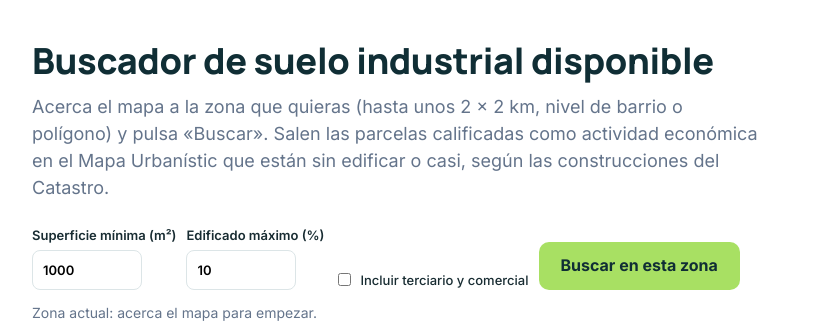
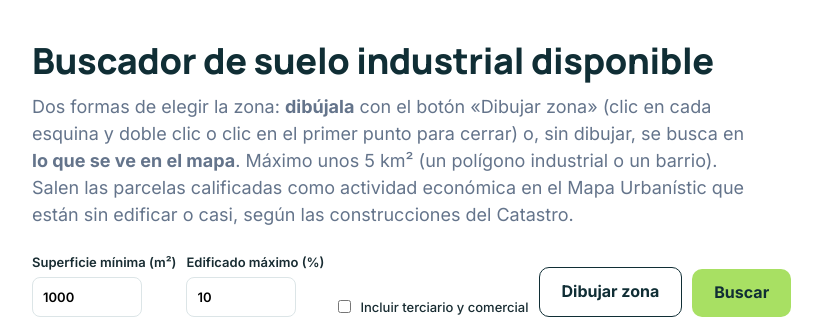
Before and after one commit to vann4413-coder/ubicaciones, a Python web app: template app/web/templates/suelo.html in a window 1280 px wide. Shown: the part 64-396 px from the top of the page, without its empty margins (44-866 px from the left). Run offline with Jinja, Linux system fonts and the light colour scheme; the template is opened without the code that fills it, so the values that code supplies are empty.

Commit message:
Buscador de suelo: dibujar la zona en el mapa (polígono) y buscar/exportar solo dentro de ella
Co-Authored-By: Claude Opus 5.5 <noreply@anthropic.com>
Claude-Session: https://claude.ai/code/session_01B2gdACnnbb92rx57QNWFdN

```diff
--- a/app/web/templates/suelo.html
+++ b/app/web/templates/suelo.html
@@ -13,6 +13,8 @@
   .lista-suelo .item:hover { background: #f4f7f6; }
   .lista-suelo .item b { font-size: 15px; } .lista-suelo small { color: var(--suave); display: block; }
   .estado-suelo { font-size: 14px; color: var(--suave); margin: 6px 0 10px; min-height: 20px; }
+  .dibujando #mapa-suelo canvas { cursor: crosshair !important; }
+  #b-dibujar.activo { background: var(--acento); color: #102e35; border-color: var(--acento); }
   .tag { display: inline-block; font-size: 11px; font-weight: 700; padding: 2px 8px; border-radius: 99px; margin-left: 6px; }
   .tag.v { background: #dff3ea; color: #15805d; } .tag.a { background: #fbf0dc; color: #8a5a12; }
   @media (max-width: 900px) { .suelo { grid-template-columns: 1fr; } #mapa-suelo, .lista-suelo { height: 50vh; } }
@@ -20,12 +22,14 @@
 {% endblock %}
 {% block contenido %}
 <h1>Buscador de suelo industrial disponible</h1>
-<p class="bajada">Acerca el mapa a la zona que quieras (hasta unos 2 × 2 km, nivel de barrio o polígono) y pulsa «Buscar». Salen las parcelas calificadas como actividad económica en el Mapa Urbanístic que están sin edificar o casi, según las construcciones del Catastro.</p>
+<p class="bajada">Dos formas de elegir la zona: <b>dibújala</b> con el botón «Dibujar zona» (clic en cada esquina y doble clic o clic en el primer punto para cerrar) o, sin dibujar, se busca en <b>lo que se ve en el mapa</b>. Máximo unos 5 km² (un polígono industrial o un barrio). Salen las parcelas calificadas como actividad económica en el Mapa Urbanístic que están sin edificar o casi, según las construcciones del Catastro.</p>
 <div class="filtros">
   <label>Superficie mínima (m²) <input type="number" id="f-sup" value="1000" min="0" step="100"></label>
   <label>Edificado máximo (%) <input type="number" id="f-edif" value="10" min="0" max="100" step="5"></label>
   <label style="display:flex;gap:6px;align-items:center;font-weight:500"><input type="checkbox" id="f-terc"> Incluir terciario y comercial</label>
-  <button class="btn" id="b-buscar">Buscar en esta zona</button>
+  <button class="btn btn-sec" id="b-dibujar" type="button">Dibujar zona</button>
+  <button class="btn btn-sec" id="b-borrar" type="button" hidden>Borrar zona</button>
+  <button class="btn" id="b-buscar">Buscar</button>
   <a class="btn btn-sec" id="b-excel" href="#" hidden>Descargar Excel</a>
 </div>
 <div class="estado-suelo" id="estado">Zona actual: acerca el mapa para empezar.</div>
@@ -46,31 +50,94 @@
     mapa.addSource("p", { type: "geojson", data: { type: "FeatureCollection", features: [] } });
     mapa.addLayer({ id: "p", type: "fill", source: "p", paint: { "fill-color": ["case", ["<", ["get", "pct_edificado"], 1], "#15805d", "#b7791f"], "fill-opacity": 0.45 } });
     mapa.addLayer({ id: "p-b", type: "line", source: "p", paint: { "line-color": "#102e35", "line-width": 1.5 } });
-    mapa.on("click", "p", (e) => abrir(e.features[0].properties.rc));
+    mapa.on("click", "p", (e) => { if (!dibujando) abrir(e.features[0].properties.rc); });
     mapa.on("mouseenter", "p", () => mapa.getCanvas().style.cursor = "pointer");
     mapa.on("mouseleave", "p", () => mapa.getCanvas().style.cursor = "");
   });
+  let vertices = [], cerrada = false, dibujando = false;
+  const capaDibujo = () => {
+    const coords = vertices.length ? (cerrada ? [[...vertices, vertices[0]]] : null) : null;
+    const f = [];
+    if (cerrada) f.push({ type: "Feature", geometry: { type: "Polygon", coordinates: coords }, properties: {} });
+    else if (vertices.length > 1) f.push({ type: "Feature", geometry: { type: "LineString", coordinates: vertices }, properties: {} });
+    vertices.forEach((v) => f.push({ type: "Feature", geometry: { type: "Point", coordinates: v }, properties: {} }));
+    mapa.getSource("dibujo").setData({ type: "FeatureCollection", features: f });
+  };
+  mapa.on("load", () => {
+    mapa.addSource("dibujo", { type: "geojson", data: { type: "FeatureCollection", features: [] } });
+    mapa.addLayer({ id: "d-fill", type: "fill", source: "dibujo", filter: ["==", "$type", "Polygon"], paint: { "fill-color": "#a8e063", "fill-opacity": 0.15 } });
+    mapa.addLayer({ id: "d-line", type: "line", source: "dibujo", filter: ["!=", "$type", "Point"], paint: { "line-color": "#087f72", "line-width": 3, "line-dasharray": [2, 1] } });
+    mapa.addLayer({ id: "d-pt", type: "circle", source: "dibujo", filter: ["==", "$type", "Point"], paint: { "circle-radius": 5, "circle-color": "#fff", "circle-stroke-color": "#087f72", "circle-stroke-width": 2 } });
+  });
+  function areaKm2(vs) {
+    const lat0 = vs.reduce((a, v) => a + v[1], 0) / vs.length * Math.PI / 180;
+    const pts = vs.map((v) => [v[0] * 111.32 * Math.cos(lat0), v[1] * 110.57]);
+    let a = 0; for (let i = 0; i < pts.length; i++) { const [x1, y1] = pts[i], [x2, y2] = pts[(i + 1) % pts.length]; a += x1 * y2 - x2 * y1; }
+    return Math.abs(a) / 2;
+  }
+  function cerrar() {
+    if (vertices.length < 3) return;
+    cerrada = true; dibujando = false; document.body.classList.remove("dibujando");
+    document.getElementById("b-dibujar").classList.remove("activo"); document.getElementById("b-dibujar").textContent = "Dibujar zona";
+    mapa.doubleClickZoom.enable(); capaDibujo();
+    const k = areaKm2(vertices);
+    document.getElementById("estado").textContent = k > 5 ? `Zona dibujada: ${k.toFixed(1)} km². Es demasiado grande (máximo unos 5 km²): bórrala y dibuja una más pequeña.` : `Zona dibujada: ${k.toFixed(2)} km². Pulsa «Buscar».`;
+  }
+  document.getElementById("b-dibujar").addEventListener("click", () => {
+    if (dibujando) { cerrar(); return; }
+    vertices = []; cerrada = false; dibujando = true; capaDibujo();
+    document.body.classList.add("dibujando"); mapa.doubleClickZoom.disable();
+    const b = document.getElementById("b-dibujar"); b.classList.add("activo"); b.textContent = "Terminar zona";
+    document.getElementById("b-borrar").hidden = false;
+    document.getElementById("estado").textContent = "Haz clic en cada esquina de la zona. Doble clic, clic en el primer punto o «Terminar zona» para cerrarla.";
+  });
+  document.getElementById("b-borrar").addEventListener("click", () => {
+    vertices = []; cerrada = false; dibujando = false; capaDibujo(); mapa.doubleClickZoom.enable();
+    document.body.classList.remove("dibujando"); document.getElementById("b-borrar").hidden = true;
+    const b = document.getElementById("b-dibujar"); b.classList.remove("activo"); b.textContent = "Dibujar zona";
+    document.getElementById("estado").textContent = "Sin zona dibujada: se buscará en lo que se ve en el mapa.";
+  });
+  mapa.on("click", (e) => {
+    if (!dibujando) return;
+    const p = [e.lngLat.lng, e.lngLat.lat];
+    if (vertices.length >= 3) {
+      const a = mapa.project(vertices[0]), c = mapa.project(p);
+      if (Math.hypot(a.x - c.x, a.y - c.y) < 12) { cerrar(); return; }
+    }
+    vertices.push(p); capaDibujo();
+  });
+  mapa.on("dblclick", (e) => { if (dibujando) { e.preventDefault(); cerrar(); } });
   function zona() { const b = mapa.getBounds(); return [b.getWest(), b.getSouth(), b.getEast(), b.getNorth()].map((v) => v.toFixed(5)).join(","); }
   function km2() { const b = mapa.getBounds(); const dx = (b.getEast() - b.getWest()) * 111 * Math.cos(b.getCenter().lat * Math.PI / 180); const dy = (b.getNorth() - b.getSouth()) * 111; return dx * dy; }
-  mapa.on("moveend", () => { const k = km2(); document.getElementById("estado").textContent = k > 5 ? `Zona actual: ${k.toFixed(0)} km². Acerca el mapa hasta unos 5 km² para buscar.` : `Zona actual: ${k.toFixed(1)} km². Lista para buscar.`; });
+  mapa.on("moveend", () => { if (vertices.length) return; const k = km2(); document.getElementById("estado").textContent = k > 5 ? `Zona actual: ${k.toFixed(0)} km². Acerca el mapa hasta unos 5 km² para buscar.` : `Zona actual: ${k.toFixed(1)} km². Lista para buscar.`; });
   function abrir(rc) {
     const p = datos.parcelas.find((x) => x.rc === rc); if (!p) return;
     new maplibregl.Popup().setLngLat([p.lon, p.lat]).setHTML(`<b>${p.rc}</b><br>${fmt(p.superficie_m2)} m² · ${p.pct_edificado} % edificado<br>${p.calificacion}<br><a href="/informe/${p.rc}" target="_blank">Ver informe</a> · <a href="https://www1.sedecatastro.gob.es/CYCBienInmueble/OVCConCiud.aspx?RefC=${p.rc}" target="_blank">Catastro</a>`).addTo(mapa);
   }
   window.irA = (rc) => { const p = datos.parcelas.find((x) => x.rc === rc); mapa.flyTo({ center: [p.lon, p.lat], zoom: 17 }); setTimeout(() => abrir(rc), 900); };
   document.getElementById("b-buscar").addEventListener("click", async () => {
-    if (km2() > 5) { alertar("Acerca el mapa: la zona es demasiado grande."); return; }
-    const q = `bbox=${zona()}&sup_min=${document.getElementById("f-sup").value}&max_edif=${document.getElementById("f-edif").value}&terciario=${document.getElementById("f-terc").checked}`;
+    if (dibujando) cerrar();
+    const filtros = { sup_min: document.getElementById("f-sup").value, max_edif: document.getElementById("f-edif").value, terciario: document.getElementById("f-terc").checked };
+    const conZona = cerrada && vertices.length >= 3;
+    if (conZona && areaKm2(vertices) > 5) { alertar("La zona dibujada es demasiado grande (máximo unos 5 km²)."); return; }
+    if (!conZona && km2() > 5) { alertar("Acerca el mapa o dibuja una zona: lo que se ve es demasiado grande (máximo unos 5 km²)."); return; }
+    const q = `bbox=${zona()}&sup_min=${filtros.sup_min}&max_edif=${filtros.max_edif}&terciario=${filtros.terciario}`;
     const est = document.getElementById("estado"); est.textContent = "Buscando… consulta el Mapa Urbanístic y el Catastro (puede tardar hasta un minuto).";
-    document.getElementById("b-excel").hidden = true;
+    const ex = document.getElementById("b-excel"); ex.hidden = true;
     try {
-      const r = await fetch(`/api/admin/suelo?${q}`); const j = await r.json();
+      const r = conZona
+        ? await fetch("/api/admin/suelo", { method: "POST", headers: { "Content-Type": "application/json" }, body: JSON.stringify({ ...filtros, poligono: vertices }) })
+        : await fetch(`/api/admin/suelo?${q}`);
+      const j = await r.json();
       if (!r.ok) { est.textContent = j.detail || "No se ha podido buscar."; return; }
       datos = j;
       mapa.getSource("p").setData({ type: "FeatureCollection", features: j.parcelas.map((p) => ({ type: "Feature", geometry: p.geometria, properties: { rc: p.rc, pct_edificado: p.pct_edificado } })) });
       est.textContent = `${j.resumen.parcelas} parcelas disponibles (${j.resumen.sin_edificar} sin ninguna construcción) · ${fmt(j.resumen.superficie_total_m2 || 0)} m² en total · ${j.resumen.zonas_actividad} zonas de actividad económica en la zona.`;
       document.getElementById("lista").innerHTML = j.parcelas.map((p) => `<div class="item" onclick="irA('${p.rc}')"><b>${fmt(p.superficie_m2)} m²</b><span class="tag ${p.pct_edificado < 1 ? "v" : "a"}">${p.pct_edificado < 1 ? "Sin edificar" : p.pct_edificado + " % edificado"}</span><small>${p.rc} · ${p.calificacion}</small></div>`).join("") || '<div class="item">No hay suelo disponible con estos filtros en esta zona.</div>';
-      const ex = document.getElementById("b-excel"); ex.href = `/admin/suelo.xlsx?${q}`; ex.hidden = !j.parcelas.length;
+      if (conZona) { ex.href = "#"; ex.onclick = (ev) => { ev.preventDefault(); const f = document.createElement("form"); f.method = "post"; f.action = "/admin/suelo.xlsx";
+        const i = document.createElement("input"); i.type = "hidden"; i.name = "datos"; i.value = JSON.stringify({ ...filtros, poligono: vertices }); f.appendChild(i); document.body.appendChild(f); f.submit(); f.remove(); }; }
+      else { ex.href = `/admin/suelo.xlsx?${q}`; ex.onclick = null; }
+      ex.hidden = !j.parcelas.length;
     } catch (e) { est.textContent = "Error de conexión. Vuelve a intentarlo."; }
   });
   function alertar(t) { document.getElementById("estado").textContent = t; }
```
Also changed, not shown: app/rutas_suelo.py (+28 -1 lines), app/suelo.py (+23 -13 lines), tests/test_suelo.py (+4 -0 lines).
